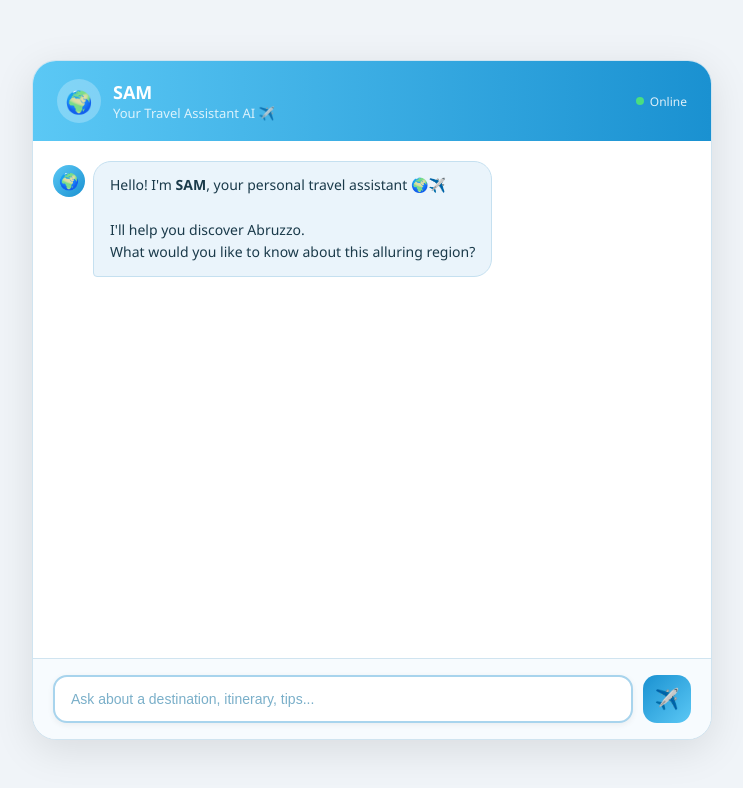
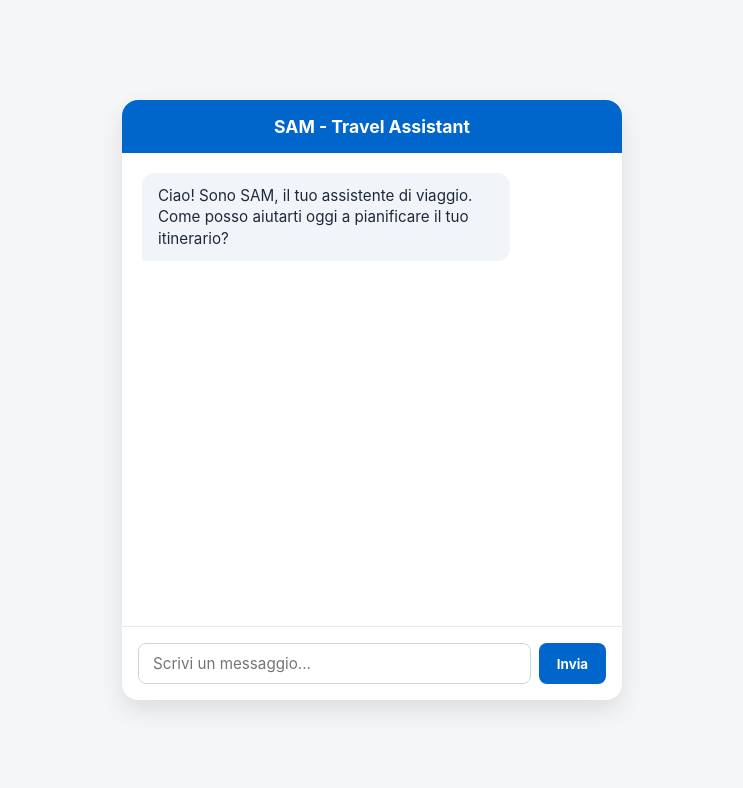
Before and after one commit to Try-code-source/TravelAgen, a plain HTML site: page index.html in a window 1280 px wide. Shown: the whole page, without its empty margins (268-1011 px from the left). Drawn offline with Linux system fonts and the light colour scheme.

Commit message:
Update index.html

```diff
--- a/index.html
+++ b/index.html
@@ -1,350 +1,196 @@
 <!DOCTYPE html>
-<html lang="en">
+<html lang="it">
 <head>
-  <meta charset="UTF-8" />
-  <meta name="viewport" content="width=device-width, initial-scale=1.0"/>
-  <title>SAM – Travel Assistant</title>
+    <meta charset="UTF-8">
+    <meta name="viewport" content="width=device-width, initial-scale=1.0">
+    <title>SAM - Travel Assistant</title>
     <style>
-    * { box-sizing: border-box; margin: 0; padding: 0; }
+        :root {
+            --primary: #0066cc;
+            --bg: #f4f6f8;
+            --chat-bg: #ffffff;
+            --user-msg: #0066cc;
+            --bot-msg: #f1f5f9;
+            --text-dark: #1e293b;
+        }
+
+        * {
+            box-sizing: border-box;
+            margin: 0;
+            padding: 0;
+            font-family: -apple-system, BlinkMacSystemFont, "Segoe UI", Roboto, sans-serif;
+        }
 
         body {
+            background-color: var(--bg);
+            display: flex;
+            justify-content: center;
+            align-items: center;
             min-height: 100vh;
-      background: #f0f4f8;
-      display: flex;
-      align-items: center;
-      justify-content: center;
-      font-family: 'Segoe UI', sans-serif;
-      padding: 16px;
+            padding: 20px;
         }
 
-    #chat-container {
+        .chat-container {
             width: 100%;
-      max-width: 680px;
-      background: #ffffff;
-      border-radius: 24px;
-      border: 1px solid #d0e4f0;
-      box-shadow: 0 10px 40px rgba(0,0,0,0.1);
+            max-width: 500px;
+            height: 600px;
+            background: var(--chat-bg);
+            border-radius: 16px;
+            box-shadow: 0 10px 25px rgba(0,0,0,0.1);
             display: flex;
             flex-direction: column;
-      height: 85vh;
             overflow: hidden;
         }
 
-    /* Header */
-    #chat-header {
-      background: linear-gradient(90deg, #5bc8f5, #1a91d1);
-      padding: 18px 24px;
+        .chat-header {
+            background: var(--primary);
+            color: white;
+            padding: 16px;
+            text-align: center;
+            font-weight: bold;
+            font-size: 1.1rem;
+        }
+
+        .chat-messages {
+            flex: 1;
+            padding: 20px;
+            overflow-y: auto;
             display: flex;
-      align-items: center;
+            flex-direction: column;
             gap: 12px;
         }
-    #header-avatar {
-      width: 44px; height: 44px;
-      border-radius: 50%;
-      background: rgba(255,255,255,0.25);
-      display: flex; align-items: center; justify-content: center;
-      font-size: 22px;
-    }
-    #header-name { color: #fff; font-weight: 700; font-size: 18px; }
-    #header-sub  { color: rgba(255,255,255,0.8); font-size: 13px; }
-    #header-status { margin-left: auto; display: flex; align-items: center; gap: 6px; }
-    #status-dot { width: 8px; height: 8px; border-radius: 50%; background: #4ade80; }
-    #status-label { color: rgba(255,255,255,0.85); font-size: 12px; }
 
-    /* Messages */
-    #messages {
-      flex: 1;
-      overflow-y: auto;
-      padding: 20px;
-      display: flex;
-      flex-direction: column;
-      gap: 14px;
-      scrollbar-width: thin;
-      scrollbar-color: #b0d4e8 transparent;
-    }
-    #messages::-webkit-scrollbar { width: 4px; }
-    #messages::-webkit-scrollbar-track { background: transparent; }
-    #messages::-webkit-scrollbar-thumb { background: #b0d4e8; border-radius: 2px; }
-
-    .msg-row { display: flex; }
-    .msg-row.user { justify-content: flex-end; }
-    .msg-row.assistant { justify-content: flex-start; }
-
-    .msg-avatar {
-      width: 32px; height: 32px;
-      border-radius: 50%;
-      background: linear-gradient(135deg, #5bc8f5, #1a91d1);
-      display: flex; align-items: center; justify-content: center;
-      font-size: 16px;
-      margin-right: 8px;
-      flex-shrink: 0;
-      margin-top: 4px;
+        .message {
+            max-width: 80%;
+            padding: 12px 16px;
+            border-radius: 12px;
+            font-size: 0.95rem;
+            line-height: 1.4;
         }
 
-    .msg-bubble {
-      max-width: 75%;
-      padding: 12px 16px;
-      font-size: 14px;
-      line-height: 1.6;
-    }
-    .msg-bubble.user {
-      background: linear-gradient(135deg, #1a91d1, #5bc8f5);
-      color: #fff;
-      border-radius: 18px 18px 4px 18px;
-    }
-    .msg-bubble.assistant {
-      background: #eaf4fb;
-      color: #1a3a4a;
-      border-radius: 18px 18px 18px 4px;
-      border: 1px solid #c5e0f0;
-    }
-    .msg-bubble a { color: #1a91d1; text-decoration: underline; word-break: break-all; }
-    .msg-bubble code {
-      background: rgba(0,0,0,0.08);
-      padding: 2px 6px;
-      border-radius: 4px;
-      font-family: monospace;
+        .message.bot {
+            background: var(--bot-msg);
+            color: var(--text-dark);
+            align-self: flex-start;
+            border-bottom-left-radius: 2px;
         }
 
-    /* Typing indicator */
-    #typing { display: none; }
-    #typing.visible { display: flex; align-items: center; gap: 8px; }
-    #typing-bubble {
-      padding: 12px 18px;
-      background: #eaf4fb;
-      border-radius: 18px 18px 18px 4px;
-      border: 1px solid #c5e0f0;
-      display: flex; gap: 5px; align-items: center;
-    }
-    .dot {
-      width: 7px; height: 7px;
-      border-radius: 50%;
-      background: #1a91d1;
-      animation: bounce 1s infinite;
-    }
-    .dot:nth-child(2) { animation-delay: 0.2s; }
-    .dot:nth-child(3) { animation-delay: 0.4s; }
-    @keyframes bounce {
-      0%, 80%, 100% { transform: translateY(0); }
-      40% { transform: translateY(-6px); }
+        .message.user {
+            background: var(--user-msg);
+            color: white;
+            align-self: flex-end;
+            border-bottom-right-radius: 2px;
         }
 
-    /* Input area */
-    #input-area {
-      padding: 16px 20px;
-      border-top: 1px solid #d0e4f0;
-      background: #f7fbfe;
+        .chat-input-area {
+            padding: 16px;
+            border-top: 1px solid #e2e8f0;
             display: flex;
-      gap: 10px;
+            gap: 8px;
         }
-    #user-input {
+
+        .chat-input-area input {
             flex: 1;
-      background: #ffffff;
-      border: 2px solid #a8d4ed;
-      border-radius: 14px;
-      padding: 12px 16px;
-      color: #1a3a4a;
-      font-size: 14px;
+            padding: 10px 14px;
+            border: 1px solid #cbd5e1;
+            border-radius: 8px;
             outline: none;
-      box-shadow: 0 2px 6px rgba(0,0,0,0.06);
-      transition: border 0.2s;
+            font-size: 0.95rem;
         }
-    #user-input:focus { border-color: #1a91d1; }
-    #user-input::placeholder { color: #7aafc9; }
-    #user-input:disabled { background: #f0f0f0; cursor: not-allowed; }
 
-    #send-btn {
-      background: linear-gradient(135deg, #1a91d1, #5bc8f5);
+        .chat-input-area button {
+            background: var(--primary);
+            color: white;
             border: none;
-      border-radius: 14px;
-      width: 48px; height: 48px;
+            padding: 10px 18px;
+            border-radius: 8px;
             cursor: pointer;
-      color: #fff;
-      font-size: 20px;
-      display: flex; align-items: center; justify-content: center;
-      transition: opacity 0.2s;
+            font-weight: bold;
         }
-    #send-btn:disabled { opacity: 0.4; cursor: default; }
+
+        .chat-input-area button:disabled {
+            background: #94a3b8;
+            cursor: not-allowed;
+        }
+
+        .landing-link {
+            color: #0066cc;
+            font-weight: bold;
+            text-decoration: underline;
+        }
     </style>
 </head>
 <body>
 
-<div id="chat-container">
-  <div id="chat-header">
-    <div id="header-avatar">🌍</div>
-    <div>
-      <div id="header-name">SAM</div>
-      <div id="header-sub">Your Travel Assistant AI ✈️</div>
+<div class="chat-container">
+    <div class="chat-header">
+        SAM - Travel Assistant
     </div>
-    <div id="header-status">
-      <div id="status-dot"></div>
-      <span id="status-label">Online</span>
+    <div class="chat-messages" id="chatMessages">
+        <div class="message bot">
+            Ciao! Sono SAM, il tuo assistente di viaggio. Come posso aiutarti oggi a pianificare il tuo itinerario?
         </div>
     </div>
-
-  <div id="messages">
-    <div class="msg-row assistant">
-      <div class="msg-avatar">🌍</div>
-      <div class="msg-bubble assistant">
-        Hello! I'm <strong>SAM</strong>, your personal travel assistant 🌍✈️<br><br>
-        I'll help you discover Abruzzo.<br>What would you like to know about this alluring region?
-      </div>
-    </div>
-
-    <div id="typing">
-      <div class="msg-avatar">🌍</div>
-      <div id="typing-bubble">
-        <div class="dot"></div>
-        <div class="dot"></div>
-        <div class="dot"></div>
-      </div>
-    </div>
-  </div>
-
-  <div id="input-area">
-    <input id="user-input" type="text" placeholder="Ask about a destination, itinerary, tips..."
-      onkeydown="if(event.key==='Enter') sendMessage()" />
-    <button id="send-btn" onclick="sendMessage()">✈️</button>
+    <div class="chat-input-area">
+        <input type="text" id="userInput" placeholder="Scrivi un messaggio..." onkeydown="if(event.key==='Enter') sendMessage()" />
+        <button id="sendBtn" onclick="sendMessage()">Invia</button>
     </div>
 </div>
 
 <script>
-  const SURVEY_CODE = "CS4685LR";
+    // 1. Estrazione dinamica dell'ID arrivato da Qualtrics
+    const urlParams = new URLSearchParams(window.location.search);
+    let sessionId = urlParams.get('session_id') || urlParams.get('uid');
 
-  // Legge il parametro session_id dall'URL
-  const urlParams = new URLSearchParams(window.location.search);
-  const sessionId = urlParams.get('session_id') || 'unknown';
-
-  let history = [];
-  let userMsgCount = 0;
-  let loading = false;
-
-  function renderMarkdown(text) {
-    const markdownLinks = [];
-
-    text = text.replace(/\[([^\]]+)\]\((https?:\/\/[^\s)]+)\)/g, (_, label, url) => {
-      const placeholder = `@@MARKDOWN_LINK_${markdownLinks.length}@@`;
-      markdownLinks.push(`<a href="${url}" target="_blank" rel="noopener noreferrer">${label} 🔗</a>`);
-      return placeholder;
-    });
-
-    text = text
-      .replace(/\*\*(.*?)\*\*/g, '<strong>$1</strong>')
-      .replace(/\*(.*?)\*/g, '<em>$1</em>')
-      .replace(/`([^`]+)`/g, '<code>$1</code>')
-      .replace(/(https?:\/\/[^\s<]+)/g, (url) => {
-        const trailingPunctuation = url.match(/[.,!?;:]+$/)?.[0] || '';
-        const cleanUrl = url.slice(0, url.length - trailingPunctuation.length);
-        return `<a href="${cleanUrl}" target="_blank" rel="noopener noreferrer">${cleanUrl} 🔗</a>${trailingPunctuation}`;
-      })
-      .replace(/\n/g, '<br/>');
-
-    markdownLinks.forEach((link, index) => {
-      text = text.replace(`@@MARKDOWN_LINK_${index}@@`, link);
-    });
-
-    return text;
+    if (!sessionId) {
+        sessionId = 'RESP_' + Math.random().toString(36).substr(2, 9);
     }
 
-  // Rimuove qualsiasi link generato casualmente durante la conversazione
-  function stripUnwantedLinks(text) {
-    return text
-      .replace(/\[([^\]]+)\]\(https?:\/\/[^\s)]+\)/gi, '$1')
-      .replace(/https?:\/\/[^\s<>()]+/gi, '');
+    let messageCount = 0;
+    const maxMessages = 5;
+
+    // Costruzione dell'URL per la Landing Page sincronizzato con l'ID utente
+    const landingUrl = "https://landingpage20.github.io/abruzzo/?session_id=" + encodeURIComponent(sessionId) + "&uid=" + encodeURIComponent(sessionId);
+
+    function appendMessage(sender, text) {
+        const messagesContainer = document.getElementById('chatMessages');
+        const msgDiv = document.createElement('div');
+        msgDiv.className = 'message ' + sender;
+        msgDiv.innerHTML = text;
+        messagesContainer.appendChild(msgDiv);
+        messagesContainer.scrollTop = messagesContainer.scrollHeight;
     }
 
-  function appendMessage(role, content) {
-    const messages = document.getElementById('messages');
-    const typing = document.getElementById('typing');
+    function sendMessage() {
+        const input = document.getElementById('userInput');
+        const text = input.value.trim();
+        if (!text) return;
 
-    const row = document.createElement('div');
-    row.className = `msg-row ${role}`;
+        appendMessage('user', text);
+        input.value = '';
+        messageCount++;
 
-    if (role === 'assistant') {
-      const avatar = document.createElement('div');
-      avatar.className = 'msg-avatar';
-      avatar.textContent = '🌍';
-      row.appendChild(avatar);
-    }
+        if (messageCount >= maxMessages) {
+            document.getElementById('userInput').disabled = true;
+            document.getElementById('sendBtn').disabled = true;
 
-    const bubble = document.createElement('div');
-    bubble.className = `msg-bubble ${role}`;
-    bubble.innerHTML = renderMarkdown(content);
-    row.appendChild(bubble);
-
-    messages.insertBefore(row, typing);
-    messages.scrollTop = messages.scrollHeight;
-  }
-
-  async function sendMessage(text) {
-    const input = document.getElementById('user-input');
-    const sendBtn = document.getElementById('send-btn');
-    const userText = text || input.value.trim();
-    if (!userText || loading || userMsgCount >= 5) return;
-
-    input.value = '';
-    appendMessage('user', userText);
-    userMsgCount++;
-
-    // Se siamo al 5° messaggio, instruiamo l'AI a rispondere in modo conclusivo senza porre domande
-    const payloadMessages = history.map(m => ({ ...m }));
-    if (userMsgCount === 5) {
-      payloadMessages.push({
-        role: 'user',
-        content: userText + " (IMPORTANT INSTRUCTION FOR THIS FINAL TURN: Answer directly and conclusively. Do NOT ask any follow-up question or offer further options, as this is the user's last message.)"
-      });
+            setTimeout(() => {
+                const finalReply = "Grazie per aver chattato con me! Il tuo codice di verifica per Qualtrics è: <b>CS4685LR</b>.<br><br>" +
+                                   "Puoi ora scoprire di più sulla tua destinazione cliccando qui: " +
+                                   "<a href='" + landingUrl + "' target='_blank' rel='noopener noreferrer' class='landing-link'>Scopri l'Abruzzo</a>";
+                appendMessage('bot', finalReply);
+            }, 800);
         } else {
-      payloadMessages.push({ role: 'user', content: userText });
-    }
-
-    loading = true;
-    sendBtn.disabled = true;
-    input.disabled = true;
-    document.getElementById('typing').classList.add('visible');
-    document.getElementById('messages').scrollTop = document.getElementById('messages').scrollHeight;
-
-    try {
-      const res = await fetch('/api/chat', {
-        method: 'POST',
-        headers: {
-          'Content-Type': 'application/json'
-        },
-        body: JSON.stringify({
-          messages: payloadMessages
-        })
-      });
-
-      const data = await res.json();
-
-      // Pulisce la risposta per evitare che l'AI inserisca link non autorizzati
-      let reply = stripUnwantedLinks(data.reply || "Sorry, I didn't understand. Please try again!");
-
-      // Al 5° messaggio dell'utente genera il link dinamico con il session_id reale
-      if (userMsgCount === 5) {
-        const finalUrl = `https://landingpage20.github.io/abruzzo/?session_id=${encodeURIComponent(sessionId)}`;
-        reply += `\n\n---\n✅ You have reached the minimum number of messages. Use the code **\`${SURVEY_CODE}\`** to continue the survey.\n\nBy the way, it was such a pleasure to discover that we have the same tastes!😄\n\nIf you’re really intrigued by Abruzzo and want to see some of its most fascinating attractions, I recommend visiting this website: ${finalUrl}`;
-      }
-
-      history.push({ role: 'user', content: userText });
-      history.push({ role: 'assistant', content: reply });
-
-      document.getElementById('typing').classList.remove('visible');
-      appendMessage('assistant', reply);
-
-    } catch (e) {
-      document.getElementById('typing').classList.remove('visible');
-      appendMessage('assistant', `⚠️ Communication error: ${e.message}`);
-    }
-
-    loading = false;
-
-    // Ripristina l'input solo se non si è raggiunto il quinto messaggio
-    if (userMsgCount < 5) {
-      sendBtn.disabled = false;
-      input.disabled = false;
-      input.focus();
-    } else {
-      input.placeholder = "You have completed the maximum number of messages.";
+            setTimeout(() => {
+                const replies = [
+                    "Interessante! L'Abruzzo offre paesaggi mozzafiato tra mare e montagna.",
+                    "Ottima scelta. Ci sono molti borghi storici e parchi naturali da esplorare.",
+                    "Posso suggerirti ottime esperienze sia sulla Costa dei Trabocchi che sul Gran Sasso.",
+                    "Perfetto, sto registrando le tue preferenze per la destinazione."
+                ];
+                const reply = replies[(messageCount - 1) % replies.length];
+                appendMessage('bot', reply);
+            }, 800);
         }
     }
 </script>
```
Lines whose indentation alone changed are shown as unchanged.
